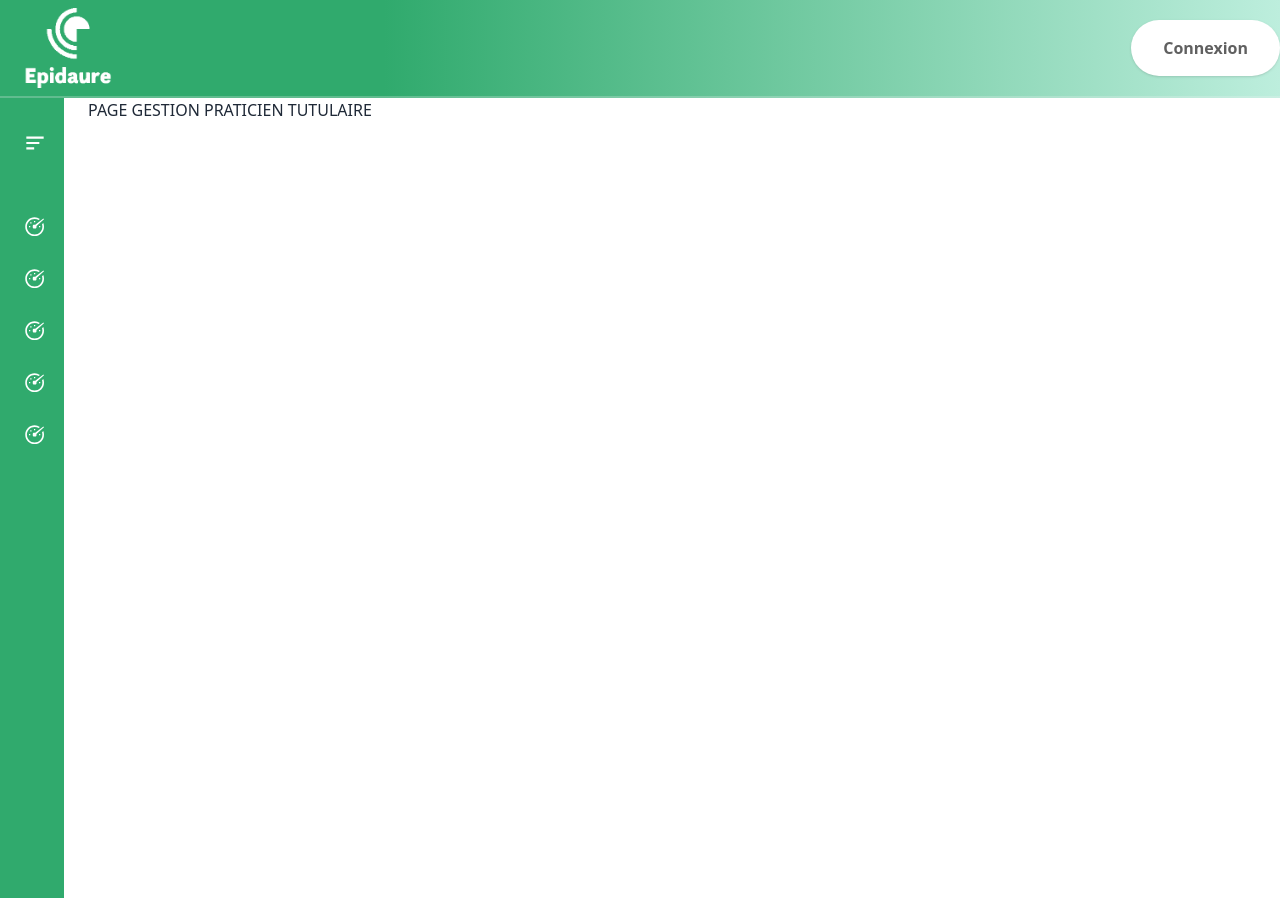
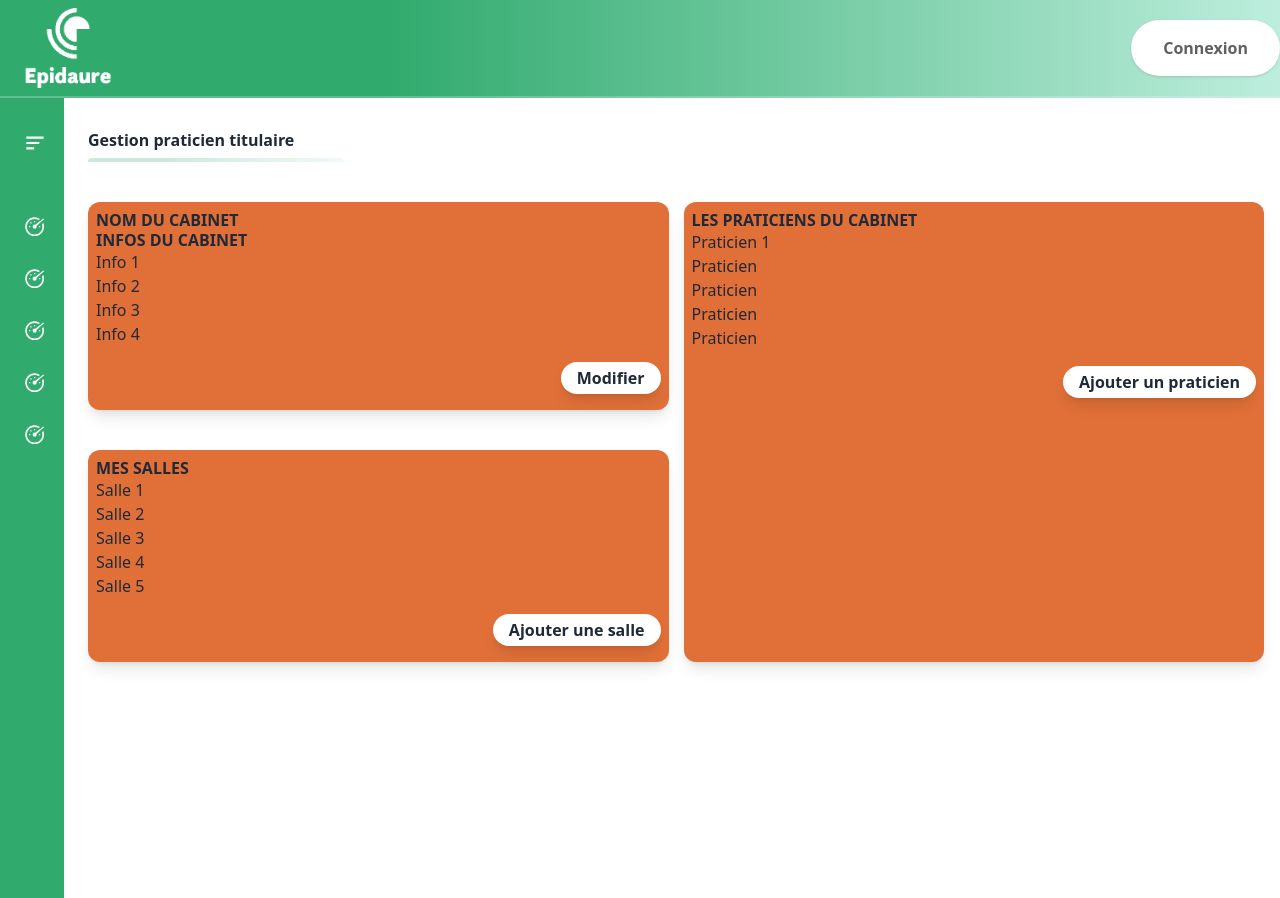
Before and after one commit to MatthiasBlc/Epidaure_Front, a React (Create React App) app: page /dashboard in a window 1280 px wide. Built offline with nearby package versions, Linux system fonts and the light colour scheme.

Commit message:
front page gestionpraticientitu

```diff
--- a/src/components/GestionPraticienTitulaire/GestionPraticienTitulaire.js
+++ b/src/components/GestionPraticienTitulaire/GestionPraticienTitulaire.js
@@ -1,11 +1,61 @@
-import React from 'react';
+import React from "react";
 
 const GestionPraticienTitulaire = () => {
-    return (
-        <div>
-            <h1>PAGE GESTION PRATICIEN TUTULAIRE</h1>
+  return (
+    <div className="w-full">
+      <div className="w-full flex-column">
+        <h2 className="mt-8 my-2 text-1xl font-bold leading-tight text-left text-gray-800">
+          Gestion praticien titulaire
+        </h2>
+        <div className="w-full mb-4">
+          <div className="mb-10 h-1 gradient w-64 opacity-25 my-0 py-0 rounded-t"></div>
         </div>
-    );
+        <div className="containerGrid1 mr-4 h-auto">
+          <div className="w-full h-auto">
+            <div className="flex flex-col w-full h-auto bg-orange rounded-xl p-2 shadow-lg">
+              <h1 className="text-1xl font-bold leading-tight">
+                NOM DU CABINET
+              </h1>
+              <h1 className="text-1xl font-bold leading-tight">
+                INFOS DU CABINET
+              </h1>
+              <p>Info 1</p>
+              <p>Info 2</p>
+              <p>Info 3</p>
+              <p>Info 4</p>
+              <button className="self-end mt-4 mx-auto lg:mx-0 hover:underline bg-white text-gray-800 font-bold rounded-full my-2 py-1 px-4 shadow-lg focus:outline-none focus:shadow-outline transform transition hover:scale-105 duration-300 ease-in-out">
+                Modifier
+              </button>
+            </div>
+            <div className="flex flex-col w-full h-auto bg-orange mt-10 rounded-xl p-2 shadow-lg">
+              <h1 className="text-1xl font-bold leading-tight">MES SALLES</h1>
+              <p>Salle 1</p>
+              <p>Salle 2</p>
+              <p>Salle 3</p>
+              <p>Salle 4</p>
+              <p>Salle 5</p>
+              <button className="self-end mt-4 mx-auto lg:mx-0 hover:underline bg-white text-gray-800 font-bold rounded-full my-2 py-1 px-4 shadow-lg focus:outline-none focus:shadow-outline transform transition hover:scale-105 duration-300 ease-in-out">
+                Ajouter une salle
+              </button>
+            </div>
+          </div>
+          <div className="flex flex-col w-full h-full bg-orange rounded-xl p-2 shadow-lg">
+            <h1 className="text-1xl font-bold leading-tight">
+              LES PRATICIENS DU CABINET
+            </h1>
+            <p>Praticien 1</p>
+              <p>Praticien</p>
+              <p>Praticien</p>
+              <p>Praticien</p>
+              <p>Praticien</p>
+            <button className="self-end justify-self-end mt-4 mx-auto lg:mx-0 hover:underline bg-white text-gray-800 font-bold rounded-full my-2 py-1 px-4 shadow-lg focus:outline-none focus:shadow-outline transform transition hover:scale-105 duration-300 ease-in-out">
+              Ajouter un praticien
+            </button>
+          </div>
+        </div>
+      </div>
+    </div>
+  );
 };
 
 export default GestionPraticienTitulaire;
```
